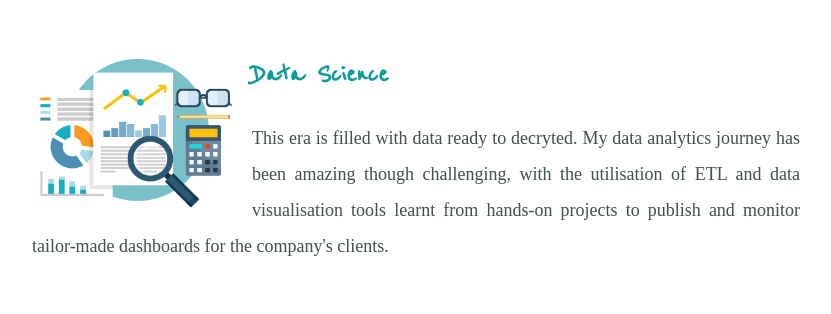
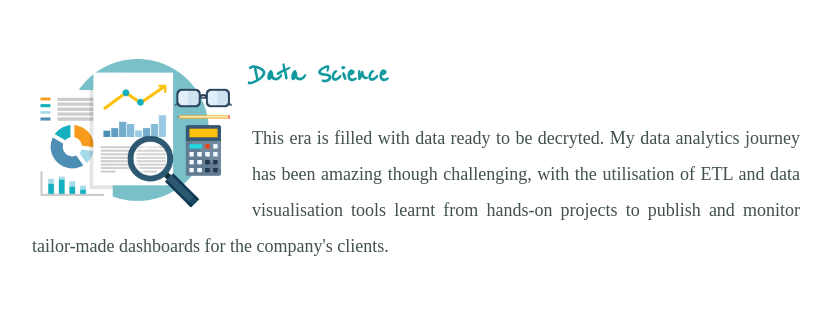
Before and after one commit to superjenjen/mysite, a plain HTML site: page index.html in a window 1280 px wide. Shown: the part 1349-1663 px from the top of the page, without its empty margins (224-1055 px from the left). Drawn offline with Linux system fonts and the light colour scheme; a web font is replaced by a local one.

Commit message:
Update index.html

```diff
--- a/index.html
+++ b/index.html
@@ -31,7 +31,7 @@
       <div class="skill-row">
         <img class="datascience" src="images/datascience.png" alt="data-img">
         <h3 class="skill-header">Data Science</h3>
-        <p>This era is filled with data ready to decryted. My data analytics journey has been amazing though challenging, with the utilisation of ETL and data visualisation tools learnt from hands-on projects to publish and monitor tailor-made dashboards for the company's clients.<p>
+        <p>This era is filled with data ready to be decryted. My data analytics journey has been amazing though challenging, with the utilisation of ETL and data visualisation tools learnt from hands-on projects to publish and monitor tailor-made dashboards for the company's clients.<p>
       </div>
       <div class="skill-row">
         <img class="guitar" src="images/girlguitar.png" alt="guitar-img">
```
